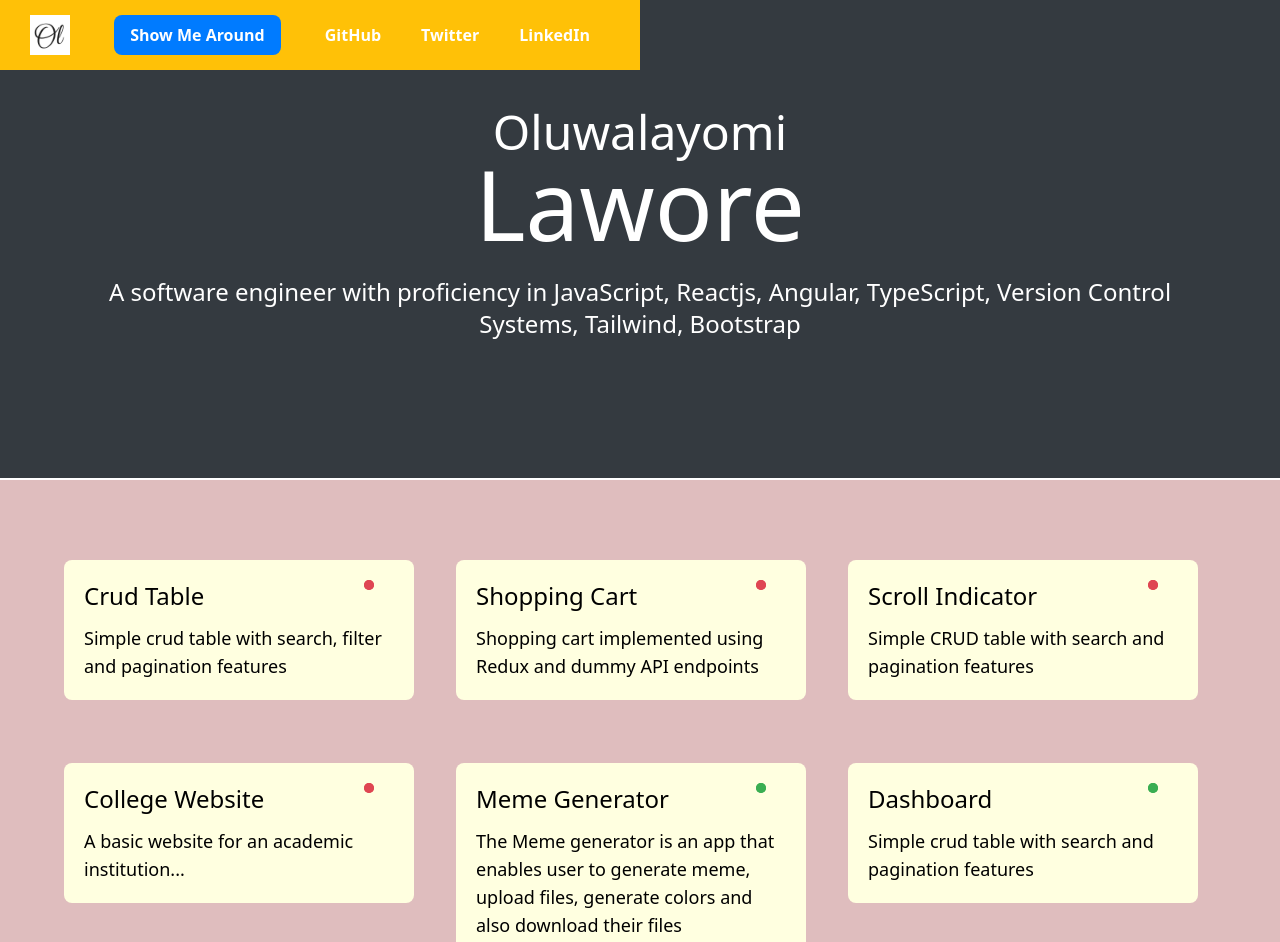
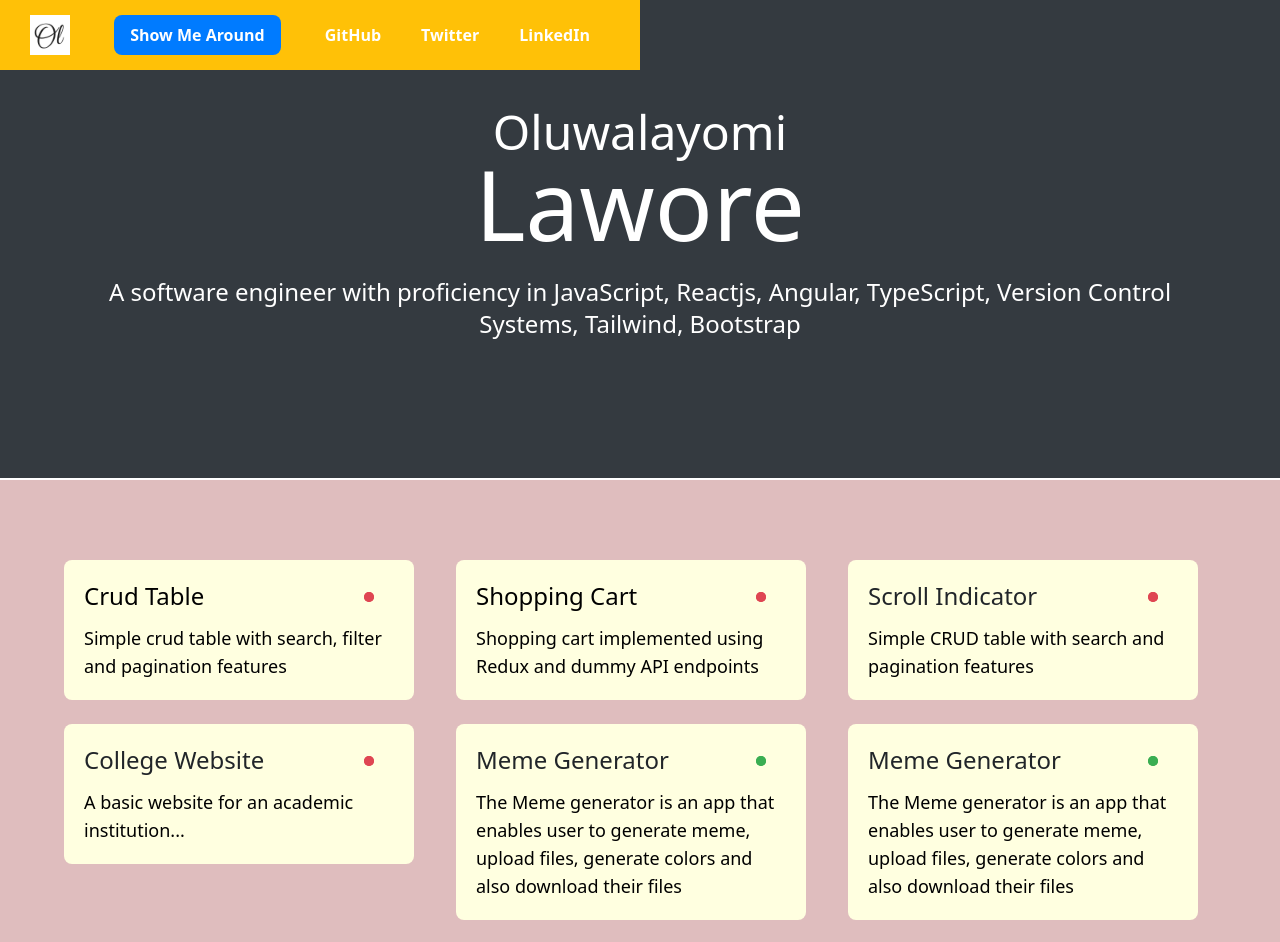
Before and after one commit to Layomi1/react-portfolio, a React (Vite) app: page / in a window 1280 px wide. Shown: the top 942 px of the page. Built offline with nearby package versions, Linux system fonts and the light colour scheme.

Commit message:
adding extra styling to card component

```diff
--- a/src/App.jsx
+++ b/src/App.jsx
@@ -22,7 +22,7 @@ function App() {
         {
           cardDetails.map((card, id) =>
             <div key={id}>
-               <Card  title={card.title} description={card.description} link={card.link} backgroundColor={card.backgroundColor} />
+               <Card background={card.background} activeColor={card.activeColor} title={card.title} description={card.description} link={card.link} pulseColor={card.pulseColor}  color={card.color} />
             </div>
           )
         }
--- a/src/components/Card.jsx
+++ b/src/components/Card.jsx
@@ -1,18 +1,28 @@
-// import Pulse from '../components/Pulse';
-// import cardDetails from '../data';
+import { useState } from "react";
 
-const Card = ({ title, description, link, backgroundColor }) => {
+const Card = ({ title, description, link, pulseColor, activeColor, background, color}) => {
+ const [isHovered, setIsHovered] =useState(false);
+
+ const baseStyle={
+  backgroundColor: background,
+  transition: 'background-color 0.3s ease',
+ }
+
+ const hoverStyle= {
+  background: isHovered? activeColor: background,
+
+ }
   return (
     <a href={link} target="_blank">
-      <div className="w-full md:max-w-[350px] h-auto p-5 overflow-hidden rounded-md hover:bg-yellow bg-mushroom cursor-pointer relative ">
+      <div className="w-full md:max-w-[350px] h-auto p-5 overflow-hidden rounded-md cursor-pointer relative" style={{...baseStyle, ...hoverStyle }}  onMouseOver={()=> setIsHovered(true)} onMouseLeave={()=>setIsHovered(false)}>
         <div>
-          <h3 className="mb-3 text-2xl">{title}</h3>
-          <div className="absolute top-5 right-10">
+          <h3 className="mb-3 text-2xl" style={{color: color}} >{title} </h3>
+          <div className="absolute top-8 right-10">
             <span className="relative flex w-[10px] h-[10px] rounded-full  ">
               <span
-                className=" animate-pulse w-full] h-full absolute shadow-box rounded-full inline-flex " style={{ backgroundColor: backgroundColor }}
+                className=" animate-pulse w-full] h-full absolute shadow-box rounded-full inline-flex " style={{ backgroundColor: pulseColor }}
               >
-                <span className="relative inline-flex rounded-full w-[10px] h-[10px]"  style={{ backgroundColor: backgroundColor }}></span>
+                <span className="relative inline-flex rounded-full w-[10px] h-[10px]"  style={{ backgroundColor: pulseColor }}></span>
               </span>
             </span>
           </div>
--- a/src/data.js
+++ b/src/data.js
@@ -5,21 +5,31 @@ const cardDetails = [
     description:
       "Simple crud table with search, filter and pagination features",
     link: " https://frontend-rookie-crud-table.netlify.app/",
-    backgroundColor:"#dc3545",
+    pulseColor: "#dc3545",
+    background: "#ffffe0",
+    activeColor: "#ffc107",
+    hoverTextColor:"#212529"
   },
   {
     id: 2,
     title: "Shopping Cart",
     description:
       "Shopping cart implemented using Redux and dummy API endpoints ",
-    backgroundColor: "#dc3545",
+      pulseColor: "#dc3545",
+      background: "#ffffe0",
+      activeColor: "#ffc107",
+      hoverTextColor:"#212529",
+
     link: "https://frontend-rookie-shopping-cart.netlify.app/",
   },
   {
     id: 3,
     title: "Scroll Indicator",
     description: "Simple CRUD table with search and pagination features",
-    backgroundColor: "#dc3545",
+    pulseColor: "#dc3545",
+    background: "#ffffe0",
+    activeColor: "#ffc107",
+    color: "#212529",
     link: "https://frontend-rookie-scroll-indicator.netlify.app/",
   },
   {
@@ -27,7 +37,10 @@ const cardDetails = [
     title: "College Website",
     description: "A basic website for an academic institution... ",
     link: "https://frontend-rokie-college-website.netlify.app/",
-    backgroundColor: "#dc3545",
+    pulseColor: "#dc3545",
+    background: "#ffffe0",
+    activeColor: "#ffc107",
+    color: "#212529",
   },
   {
     id: 5,
@@ -35,28 +48,61 @@ const cardDetails = [
     description:
       "The Meme generator is an app that enables user to generate meme, upload files, generate colors and also download their files",
     link: "https://monkz-meme-generator.netlify.app/",
-    backgroundColor: "#28a745",
+    pulseColor: "#28a745",
+    background: "#ffffe0",
+    activeColor: "#ffc107",
+    color: "#212529",
   },
   {
     id: 6,
-    title: "Dashboard",
-    description: "Simple crud table with search and pagination features",
-    link: "https://frontend-rookie-dashbord.netlify.app/",
-    backgroundColor: "#28a745",
+    title: "Meme Generator",
+    description:
+      "The Meme generator is an app that enables user to generate meme, upload files, generate colors and also download their files",
+    link: "https://rookie-admin-dashboard.netlify.app/",
+    pulseColor: "#28a745",
+    background: "#ffffe0",
+    activeColor: "#ffc107",
+    color: "#212529",
   },
   {
     id: 7,
+    title: "Dashboard",
+    description: "Simple dashboard table with search and pagination features",
+    link: "https://frontend-rookie-dashbord.netlify.app/",
+    pulseColor: "#28a745",
+    background: "#ffffe0",
+    activeColor: "#ffc107",
+    color: "#212529",
+  },
+  {
+    id: 8,
     title: "Credit Card app",
     description: "The Credit card app allows users to edit card details",
     link: "https://my-credit-card-app.netlify.app/",
-    backgroundColor: "#28a745",
+    pulseColor: "#28a745",
+    background: "#ffffe0",
+    activeColor: "#ffc107",
+    color: "#212529",
   },
   {
-    id: 8,
+    id: 9,
     title: "Tic-tac-toe",
     description: "Tic-tac-toe game",
     link: "https://frontend-rookie-tic-tac-toe.netlify.app/",
-    backgroundColor: "#dc3545",
-  }
+    pulseColor: "#dc3545",
+    background: "#ffffe0",
+    activeColor: "#ffc107",
+    color: "#212529",
+  },
+  {
+    id: 10,
+    title: "Upcoming Projects",
+    description:
+      "Admin dashboard with Charts, Search and theme changing features ",
+    pulseColor: "",
+    background: "#fff",
+    activeColor: "#fff",
+    color: "#ffc107"
+  },
 ];
 export default cardDetails;
```
